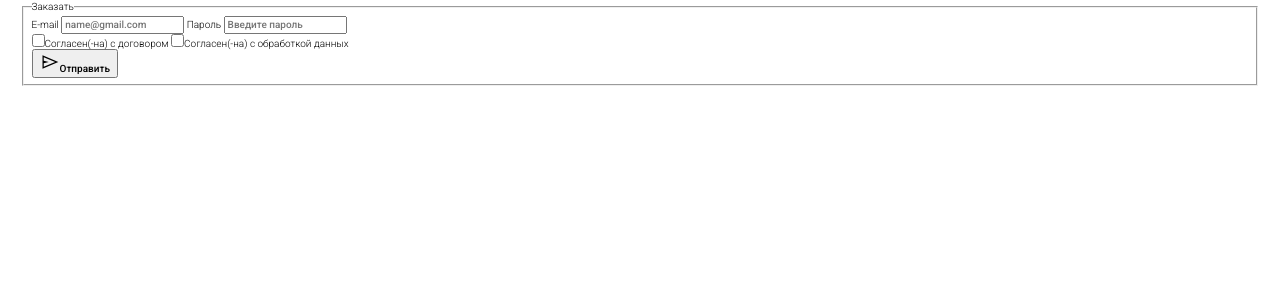
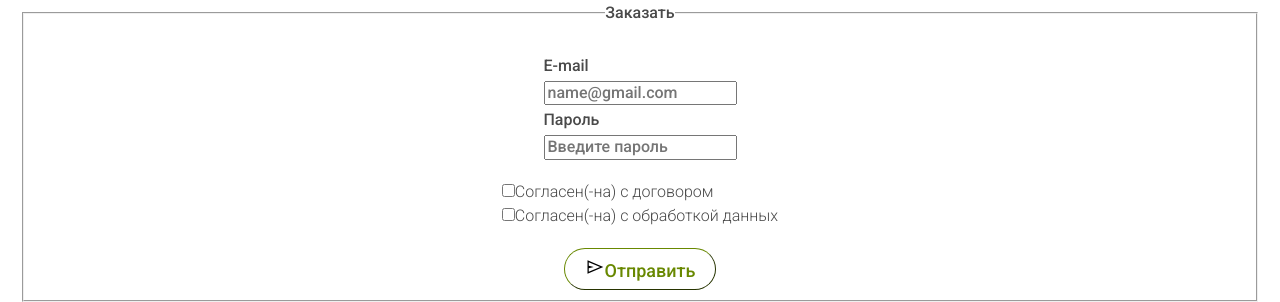
Before and after one commit to uonll/web_exam, a plain HTML site: page index.html in a window 1280 px wide. Shown: the part 742-1044 px from the top of the page. Before the commit the page ends 828 px from the top, so only its background shows below. Drawn offline with Linux system fonts and the light colour scheme.

Commit message:
third commit

```diff
--- a/css/style.css
+++ b/css/style.css
@@ -135,15 +135,12 @@ h2 {
     color: var(--green-color);
 }
 
-.buttonform {
+.buttonForm {
     font-weight: 500;
     display: block;
     padding: 0.8rem 2rem;
     margin: 0 auto;
-    margin-top: 2rem;
-    margin-top: 2rem;
     min-width: 10rem;
-    max-width: 28rem;
     font-size: 1.8rem;
     border-radius: 9rem;
     border-width: 0.1rem;
@@ -152,6 +149,41 @@ h2 {
     text-decoration: none;
     color: var(--green-color);
     top: 7rem;
+}
+.form {
+    font-weight: 300;
+    font-size: 1.6rem;
+    line-height: 2.4rem;
+    color: var(--gray-color);
+    margin: 0;
+
+}
+.formflex {
+    display: flex;
+    justify-content: space-evenly;
+}
+.formgrid {
+    display: grid;
+    justify-content: center;
+    margin: 2rem auto;;
+}
+
+.input-label {
+    padding-top: 0.3rem;
+    padding-bottom: 0.3rem;
+    color: var(--gray-color);
+    font-weight: 500;
+    display: block;
+    text-align: left;
+}
+.Cform {
+    min-width: 320px;
+    max-width: 40%;
+    margin: 0 auto;
+}
+.legend {
+    font-weight: 500;
+    text-align: center;
 }
 @media all and (max-width: 768px) {
     nav {
--- a/index.html
+++ b/index.html
@@ -65,7 +65,7 @@
             <h2>Задание 2</h2>
             <form class="form" action="https://httpbin.org/post" name="contact" method="POST">
                 <fieldset>
-                    <legend>Заказать</legend>
+                    <legend class="legend">Заказать</legend>
                     <div class="formgrid">
                         <label>
                             <span class="input-label">E-mail</span>
@@ -77,8 +77,8 @@
                         </label>
                     </div>
                     <div class="formgrid">
-                        <label><input class="none" type="checkbox" name="gender" value="1">Согласен(-на) с договором</label>
-                        <label><input class="none" type="checkbox" name="gender" value="2">Согласен(-на) с обработкой данных</label>
+                        <label><input class="none" type="checkbox" name="dogovor">Согласен(-на) с договором</label>
+                        <label><input class="none" type="checkbox" name="obrabotka">Согласен(-на) с обработкой данных</label>
                     </div>
                     <div class="formflex">
                         <button class="buttonForm" type="submit"><img src="/pics/svg/send.svg" alt="" width="20" height="20">Отправить</button>
```
